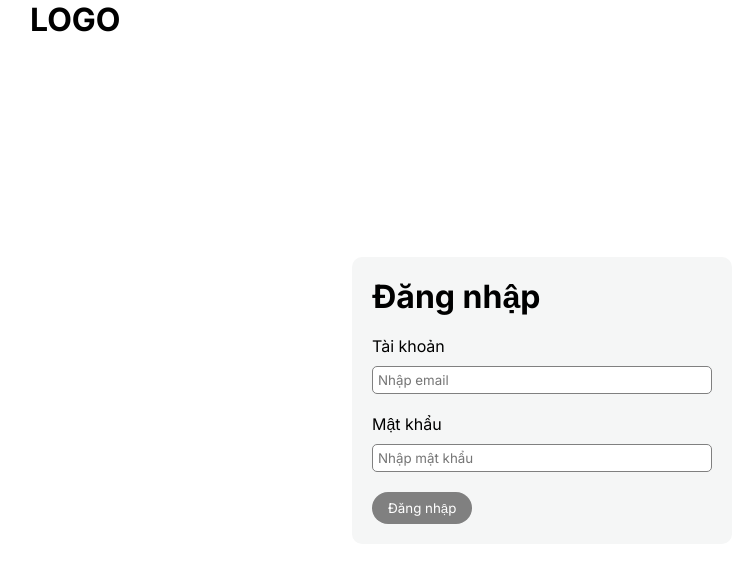
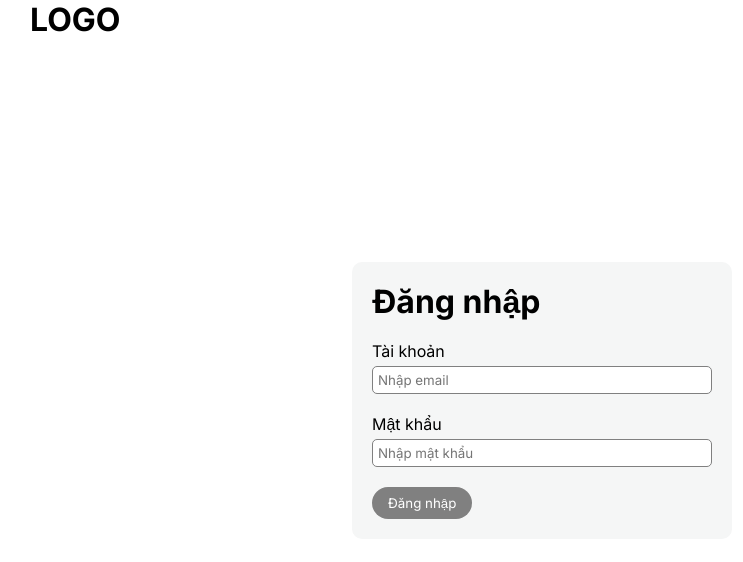
Before and after one commit to khanhndxd/repair-management-system-frontend, a Next.js app: page /dang-nhap in a window 1280 px wide. Shown: the top 562 px of the page, without its empty margins (98-841 px from the left). Built offline with nearby package versions, Linux system fonts and the light colour scheme; no server answers.

Commit message:
Change spacing between label and input

```diff
--- a/src/styles/pages/_login.module.scss
+++ b/src/styles/pages/_login.module.scss
@@ -21,7 +21,7 @@
         gap: 20px;
         &__input {
             @include abstracts.display-flex-column;
-            gap:10px;
+            gap:5px;
             & > input {
                 border-radius: 5px;
                 font-size: 16x;
```
